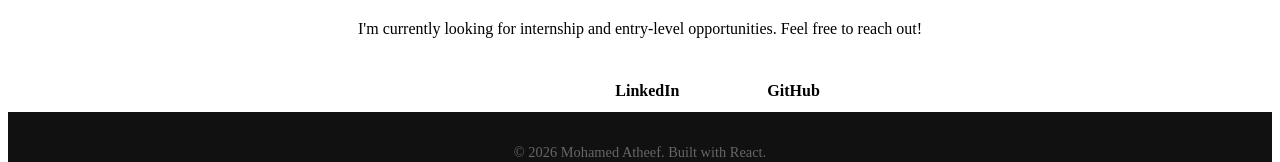
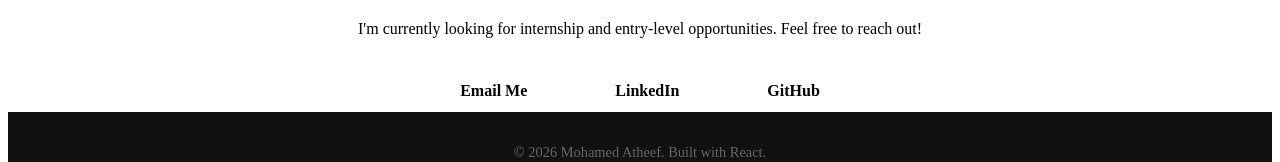
Before and after one commit to AtheefDS/Atheef_Portfolio, a React (Vite) app: page / in a window 1280 px wide. Shown: the part 2165-2327 px from the top of the page. Built offline with nearby package versions, Linux system fonts and the light colour scheme; the HTML template or start-up script is replaced by a standard one.

Commit message:
feat: update Contact component email link and change primary button text color

```diff
--- a/src/components/Contact.jsx
+++ b/src/components/Contact.jsx
@@ -9,7 +9,9 @@ export default function Contact() {
           I'm currently looking for internship and entry-level opportunities. Feel free to reach out!
         </p>
         <div className="social-links" style={{display: 'flex', justifyContent: 'center', gap: '2rem'}}>
-          <a href="mailto:atheefcse@gmail.com" className="btn btn-primary">Email Me</a>
+          <a href="https://mail.google.com/mail/?view=cm&fs=1&to=atheefcse@gmail.com" target="_blank" rel="noreferrer" className="btn btn-primary">
+              Email Me
+              </a>
           <a href="https://www.linkedin.com/in/mohamed-atheef-it/" target="_blank" rel="noreferrer" className="btn btn-secondary">LinkedIn</a>
           <a href="https://github.com/AtheefDS" target="_blank" rel="noreferrer" className="btn btn-secondary">GitHub</a>
         </div>
--- a/src/index.css
+++ b/src/index.css
@@ -109,7 +109,7 @@
 
 .btn-primary {
   background-color: var(--accent);
-  color: white;
+  color: black;
 }
 
 .btn-primary:hover {
```
